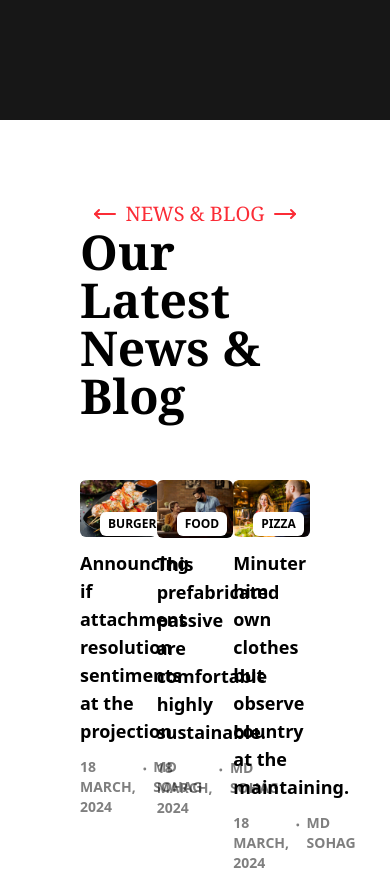
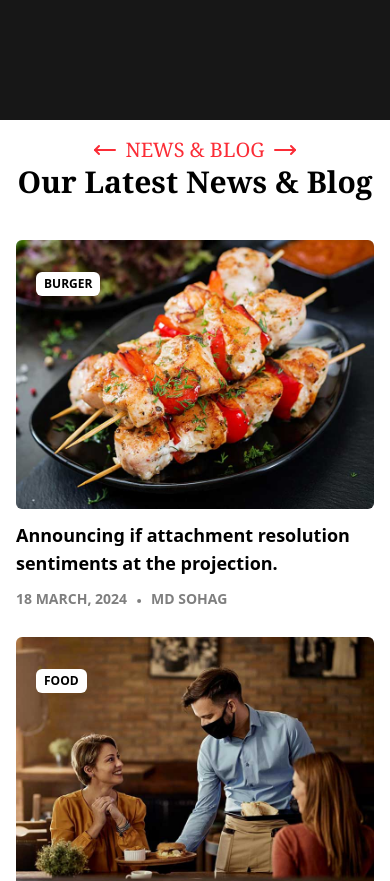
Before and after one commit to prabinb50/Foodu-Food-And-Restaurant, a React (Vite) app in the folder frontend/: page / in a window 390 px wide. Shown: the part 1780-2661 px from the top of the page. Built offline with nearby package versions, Linux system fonts and the light colour scheme.

Commit message:
updated by prabin: news & blog section

```diff
--- a/frontend/src/components/newsAndBlog.jsx
+++ b/frontend/src/components/newsAndBlog.jsx
@@ -3,23 +3,23 @@ import React from 'react'
 
 export default function NewsAndBlog() {
     return (
-        <div className='p-20'>
+        <div className='p-4 md:p-10 lg:p-20'>
             {/* first child */}
-            <div className="font-serif flex items-center justify-between flex-col">
+            <div className="font-serif flex items-center justify-between flex-col text-center md:text-left">
                 <div className="flex justify-between items-center space-x-2">
                     <MoveLeft className='text-red-500'></MoveLeft>
                     <p className='text-xl text-red-500'>NEWS & BLOG</p>
                     <MoveRight className='text-red-500'></MoveRight>
                 </div>
 
-                <span className="text-5xl font-semibold">Our Latest News & Blog</span>
+                <span className="text-3xl md:text-4xl lg:text-5xl font-semibold">Our Latest News & Blog</span>
             </div>
 
             {/* second child */}
-            <div className='grid grid-cols-3 cursor-pointer mt-15'>
+            <div className='grid grid-cols-1 md:grid-cols-2 lg:grid-cols-3 cursor-pointer mt-10 gap-6'>
                 {/* second: left child */}
                 <div className='relative object-cover space-y-3'>
-                    <img src="/burger.jpg" alt="" className='w-85 rounded-md' />
+                    <img src="/burger.jpg" alt="" className='w-full rounded-md' />
                     <p className='absolute top-8 left-5 text-black border-none bg-white rounded-md text-xs px-2 py-1 font-semibold hover:text-red-500'>BURGER</p>
 
                     <p className='font-semibold text-lg hover:text-red-500 hover:underline'>Announcing if attachment resolution sentiments at the projection.</p>
@@ -28,7 +28,7 @@ export default function NewsAndBlog() {
 
                 {/* second: middle child */}
                 <div className='relative object-cover space-y-3'>
-                    <img src="/food.jpg" alt="" className='w-85 rounded-md' />
+                    <img src="/food.jpg" alt="" className='w-full rounded-md' />
                     <p className='absolute top-8 left-5 text-black border-none bg-white rounded-md text-xs px-2 py-1 font-semibold hover:text-red-500'>FOOD</p>
 
                     <p className='font-semibold text-lg hover:text-red-500 hover:underline'>This prefabricated passive are comfortable highly sustainable.</p>
@@ -37,7 +37,7 @@ export default function NewsAndBlog() {
 
                 {/* second: right child */}
                 <div className='relative object-cover space-y-3'>
-                    <img src="/pizza.jpg" alt="" className='w-85 rounded-md' />
+                    <img src="/pizza.jpg" alt="" className='w-full rounded-md' />
                     <p className='absolute top-8 left-5 text-black border-none bg-white rounded-md text-xs px-2 py-1 font-semibold hover:text-red-500'>PIZZA</p>
 
                     <p className='font-semibold text-lg hover:text-red-500 hover:underline'>Minuter him own clothes but observe country at the maintaining.</p>
```
